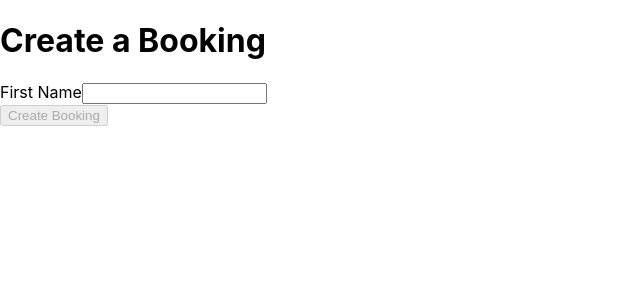
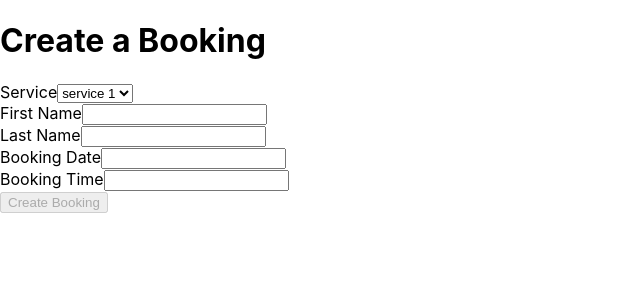
Before and after one commit to ChameliD/salon-booking-front-end, a React (Create React App) app: page /booking in a window 1280 px wide. Shown: the top 300 px of the page, without its empty margins (0-640 px from the left). Built offline with nearby package versions, Linux system fonts and the light colour scheme; no server answers.

Commit message:
initial project setup

```diff
--- a/package.json
+++ b/package.json
@@ -3,6 +3,10 @@
   "version": "0.1.0",
   "private": true,
   "dependencies": {
+    "@emotion/react": "^11.10.0",
+    "@emotion/styled": "^11.10.0",
+    "@mui/base": "^5.0.0-alpha.92",
+    "@mui/material": "^5.9.3",
     "@testing-library/jest-dom": "^5.16.4",
     "@testing-library/react": "^13.3.0",
     "@testing-library/user-event": "^13.5.0",
@@ -11,6 +15,7 @@
     "@types/react": "^18.0.15",
     "@types/react-dom": "^18.0.6",
     "axios": "^0.27.2",
+    "formik": "^2.2.9",
     "react": "^18.2.0",
     "react-dom": "^18.2.0",
     "react-router-dom": "^6.3.0",
--- a/src/API.ts
+++ b/src/API.ts
@@ -16,7 +16,11 @@ export const getBookings=async()=>{
 export const addBooking=async(formData:IBooking)=>{
     try{
         const booking:Omit<IBooking,'_id'>={
+            service:formData.service,
             firstName: formData.firstName,
+            lastName:formData.lastName,
+            bookingDate:formData.bookingTime,
+            bookingTime:formData.bookingDate,
             //description:formData.description,
             //status:'false'
         }
--- a/src/App.tsx
+++ b/src/App.tsx
@@ -1,20 +1,22 @@
 import React from 'react'
 import { BrowserRouter, Route, Routes } from 'react-router-dom'
 import Booking from './Booking'
+import HeaderComponents from './Components/Header/HeaderComponents'
 //import Booking from './Booking'
 import HomeComponents from './Components/Home/HomeComponents'
 
 export interface IAppProps {}
 const App:React.FC<IAppProps>=()=>{
   return (
+    <div>
+
     <BrowserRouter>
     <Routes>
       <Route path='/' element ={<HomeComponents/>}/>
       <Route path='/booking' element={<Booking/>}/>
     </Routes>
     </BrowserRouter>
-
-
+    </div>
     )
 }
 export default App
--- a/src/Booking.tsx
+++ b/src/Booking.tsx
@@ -1,6 +1,7 @@
 import React,{ useEffect, useState } from "react"
 import { addBooking, getBookings } from "./API"
 import AddBooking from "./Components/Booking/BookingComponent"
+import TestBooking from "./Components/TestBooking/TestBookingComponent"
 
 const Booking:React.FC=()=>{
     const[bookings,setBookingns]=useState<IBooking[]>([])
@@ -27,7 +28,7 @@ const Booking:React.FC=()=>{
             <h1>Create a Booking</h1>
             <AddBooking saveBooking={handleSaveBookings}/>
 
-        </main>
+             </main>
     )
 
 }
--- a/src/Components/Booking/BookingComponent.tsx
+++ b/src/Components/Booking/BookingComponent.tsx
@@ -1,13 +1,20 @@
 import React, { useState } from 'react'
-
+import { Button, MenuItem, TextField } from "@mui/material"
+import Service from "../../Data/Services"
 type Props={
     saveBooking:(e: React.FormEvent,formData:IBooking|any)=>void
 }
 
 const BookingComponent:React.FC<Props>=({saveBooking})=>{
     const[formData,setFormData]=useState<IBooking|{}>()
+    const[service,setService]=useState("")
+    const handleChangedate = (event:any) => {
 
-    const handleForm=(e:React.FormEvent<HTMLInputElement>):void=>{
+        setService(event.target.value);
+        console.log(event.target.value);
+
+      };
+    const handleForm=(e:any)=>{
         setFormData({
             ...formData,
             [e.currentTarget.id]:e.currentTarget.value,
@@ -16,10 +23,37 @@ const BookingComponent:React.FC<Props>=({saveBooking})=>{
     return(
         <form className='Form' onSubmit={(e)=>saveBooking(e,formData)}>
             <div>
+
+                <div>
+                    <label htmlFor="service">Service</label>
+                    <select id="service" onChange={handleForm}>
+                        <option id="1" value="service 1">service 1</option>
+                        <option id="2" value="service 2">service 2</option>
+                        <option id="3" value="service 3">service 3</option>
+                        <option id="4" value="service 4">service 4</option>
+                    </select>
+                </div>
+
                 <div>
                     <label htmlFor='firstName'>First Name</label>
                     <input onChange={handleForm} type='text' id="firstName"/>
                 </div>
+
+                <div>
+                    <label htmlFor='lastName'>Last Name</label>
+                    <input onChange={handleForm} type='text' id="lastName"/>
+                </div>
+
+                <div>
+                    <label htmlFor='bookingDate'>Booking Date</label>
+                    <input onChange={handleForm} type='text' id="bookingDate"/>
+                </div>
+
+                <div>
+                    <label htmlFor='bookingTime'>Booking Time</label>
+                    <input onChange={handleForm} type='text' id="bookingTime"/>
+                </div>
+
             </div>
             <button disabled={formData===undefined?true: false}>Create Booking</button>
         </form>
--- /dev/null
+++ b/src/Components/Header/HeaderComponents.jsx
@@ -0,0 +1,22 @@
+import React, { Component } from 'react'
+import './HeaderComponents.css'
+
+import logo from './logo.png'; // Tell webpack this JS file uses this image
+
+class HeaderComponents extends Component {
+
+  render() {
+    return (
+      <div>
+        <header>
+          <nav className='navbar navbar-expand-md navbar-dark bg-dark'>
+          <img className="left" src={logo} alt='logo for the header'/>
+            <div><a href='/'>Salon</a></div>
+            <div><div><a href='/booking'>Book now</a></div></div>
+          </nav>
+        </header>
+      </div>
+    )
+  }
+}
+export default HeaderComponents
--- /dev/null
+++ b/src/Data/Services.ts
@@ -0,0 +1,10 @@
+const Services = [
+    {
+        service: "service 1",
+      value: 9,
+    },
+    { service: "service 2", value: 10 },
+    { service: "service 3", value: 11 },
+    { service: "service 4", value: 12 }
+]
+export default Services
--- a/src/type.d.ts
+++ b/src/type.d.ts
@@ -1,6 +1,11 @@
 interface IBooking{
     _id:string
+    service:string
     firstName:string
+    lastName:string
+    bookingDate:string
+    bookingTime:string
+
 
 }
 
```
Also changed, not shown: src/Components/TestBooking/TestBookingComponent.tsx (added, +63 -0 lines), src/Components/Boo.js (deleted), src/Components/Header/logo.png (added), 1 other file (tests, documents, lock files or other folders).
